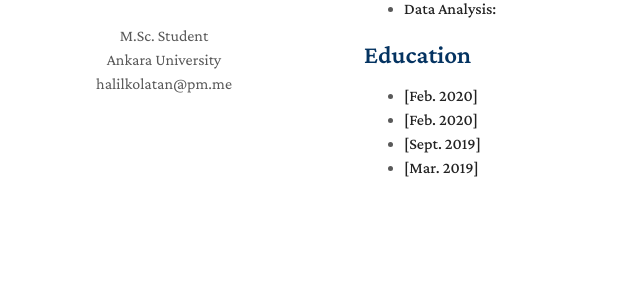
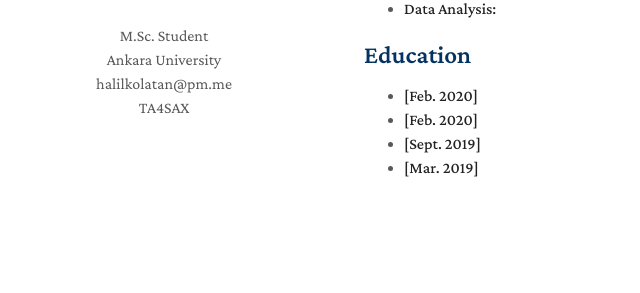
Before and after one commit to Sw4yter/sw4yter.github.io, a Jekyll site: the page built from index.md, in a window 1280 px wide. Shown: the part 222-515 px from the top of the page, without its empty margins (106-746 px from the left). Built offline with Jekyll 4.4.1, drawn with Linux system fonts in a browser that asks for light colours; nearby versions of some CDN libraries; a style sheet for code colours, icons or effects is not loaded; our own code applies the rules of GitHub Pages for plain Markdown files.

Commit message:
Update homepage.html

```diff
--- a/_layouts/homepage.html
+++ b/_layouts/homepage.html
@@ -42,6 +42,7 @@
         <br>
         {{ site.email }}
         <br>
+        {{ site.cagri_kodu }}
         <br>
         {% endif %}
 
```
